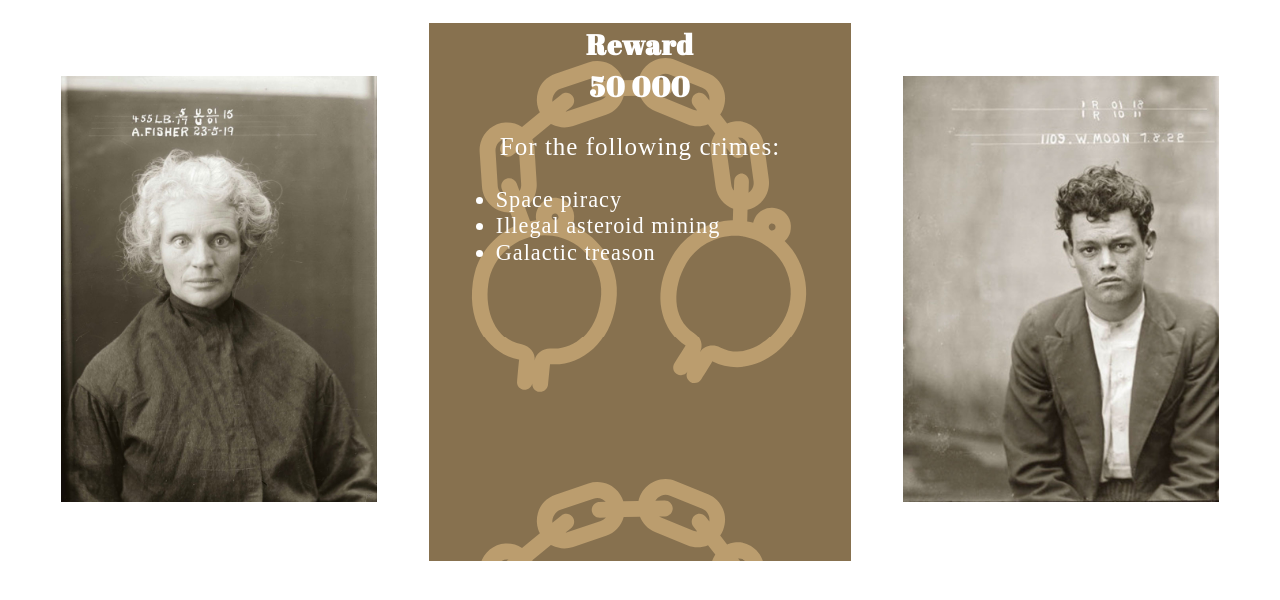
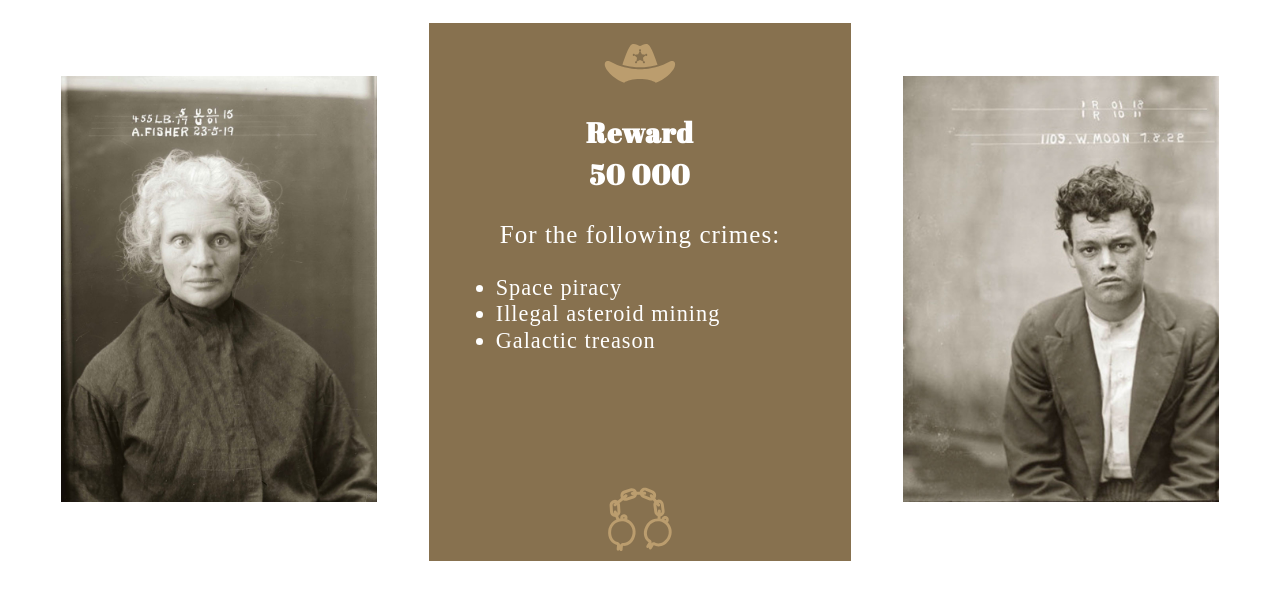
Before and after one commit to jamie-smith8/dsn1676-assignment-1, a plain HTML site: page index.html in a window 1280 px wide. Shown: the part 64-664 px from the top of the page. Drawn offline with Linux system fonts and the light colour scheme.

Commit message:
not sure why frames aren't working
aaahhhhhhhhhhhh

```diff
--- a/css/main.css
+++ b/css/main.css
@@ -42,9 +42,12 @@ img {
 .info {
     background-color: #87714F;
     background-image: url("../images/hat.svg");
-    background-image: url("../images/cuffs.svg");
+    background-position: center top;
+    background-repeat: no-repeat;
+    background-size: 80px 80px;
     color: white;
     letter-spacing: 1px;
+    padding-top: 5em;
 }
 
 .reward {
@@ -60,3 +63,35 @@ img {
 .crimes {
     text-align: center;
 }
+
+
+
+@media only screen and (min-width: 25em) {
+
+}
+
+
+@media only screen and (min-width: 38em) {
+
+    .info {
+    background-color: #87714F;
+    background-image: url("../images/hat.svg"), url("../images/cuffs.svg");
+    background-position: center top, center bottom;
+    background-repeat: no-repeat;
+    background-size: 80px 80px, 80px, 80px;
+    color: white;
+    letter-spacing: 1px;
+    padding-top: 5em;
+}
+
+
+}
+
+@media only screen and (min-width: 60em) {
+
+}
+
+
+@media only screen and (min-width: 90em) {
+
+}
```
